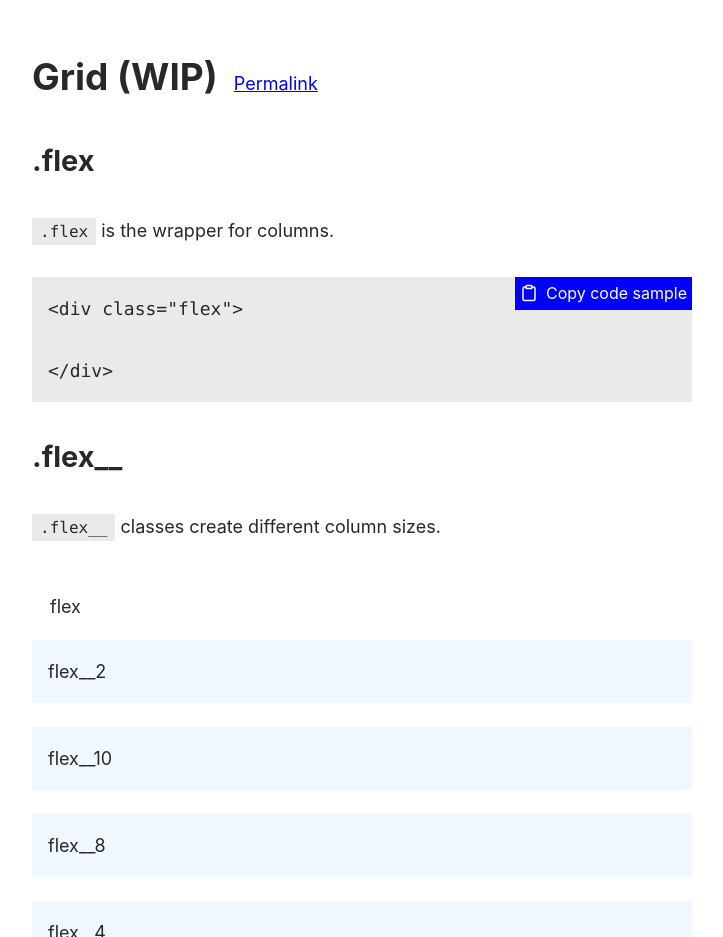
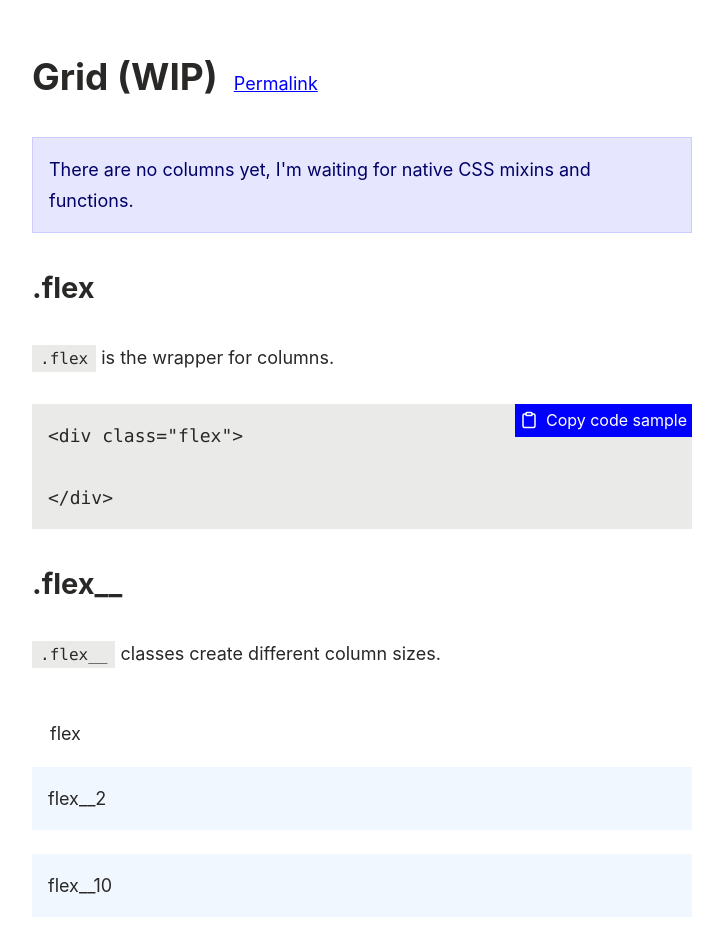
Before and after one commit to deoostfrees/Ratata, a website with bundled scripts: page examples/ratata.html in a window 1280 px wide. Shown: the part 7680-8617 px from the top of the page, without its empty margins (278-1001 px from the left). Built offline with nearby package versions, Linux system fonts and the light colour scheme.

Commit message:
[TASK] Add an info to the grid section

```diff
--- a/examples/ratata.html
+++ b/examples/ratata.html
@@ -541,6 +541,10 @@
             <span class="visually-hidden">Section titled Grid</span>
           </a>
         </header>
+
+        <div class="alert alert--info" role="alert">
+          <p>There are no columns yet, I'm waiting for native CSS mixins and functions.</p>
+        </div>
 
         <h3>.flex</h3>
 
```
